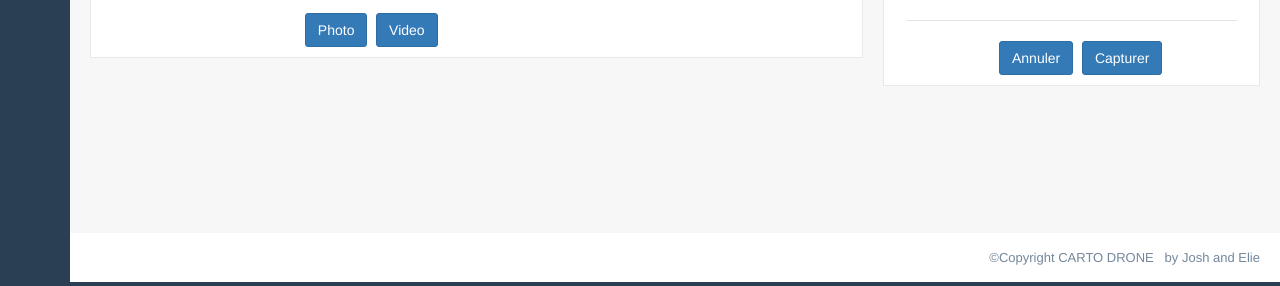
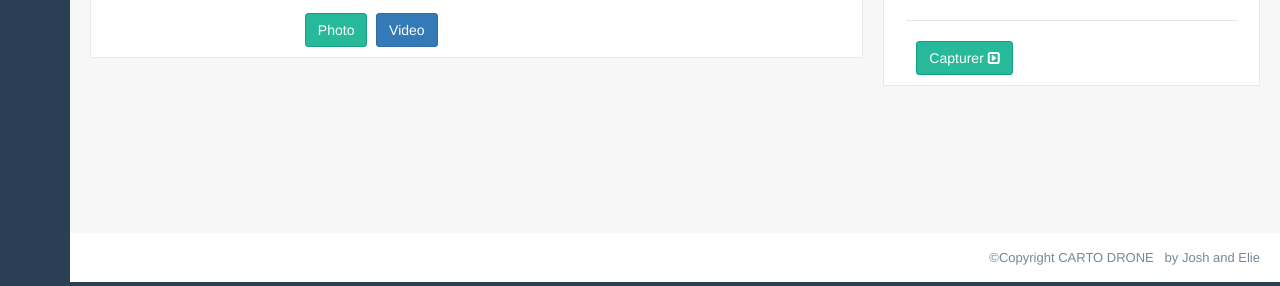
Before and after one commit to malengelajosue/alpha_soft, a Django app: template alpha/app/templates/app/stream.html in a window 1280 px wide. Shown: the part 540-826 px from the top of the page. Run offline with Django 3.2, Linux system fonts and the light colour scheme; the template is opened without the code that fills it, so the values that code supplies are empty; some libraries are stand-ins or nearby versions.

Commit message:
Codage de l'interface d'enregistrement

```diff
--- a/alpha/app/templates/app/stream.html
+++ b/alpha/app/templates/app/stream.html
@@ -63,7 +63,7 @@
                 <div class="ln_solid"></div>
                 <div class="form-group">
                     <div class="col-md-9 col-sm-9 col-xs-12 col-md-offset-3">
-                        <button type="button" class="btn btn-primary">Photo</button>
+                        <button type="button" class="btn btn-success">Photo</button>
 
                         <button type="button" class="btn btn-primary" data-toggle="modal" data-target=".bs-example-modal-sm">Video</button>
                     </div>
@@ -97,10 +97,8 @@
                 </div>
                 <div class="ln_solid"></div>
                 <div class="form-group">
-                    <div class="col-md-9 col-sm-9 col-xs-12 col-md-offset-3">
-                        <button type="button" class="btn btn-primary">Annuler</button>
-
-                        <button type="button" class="btn btn-primary" data-toggle="modal" data-target=".bs-example-modal-sm">Capturer</button>
+                    <div class="col-md-9 col-sm-9 col-xs-12 ">
+                        <button type="button" class="btn btn-success" data-toggle="modal" data-target=".bs-example-modal-sm">Capturer <i class="fa fa-caret-square-o-right"></i></button>
                     </div>
                 </div>
             </div>
@@ -109,7 +107,7 @@
 
 
     <div class="modal fade bs-example-modal-sm" tabindex="-1" role="dialog" aria-hidden="true">
-        <div class="modal-dialog modal-sm">
+        <div class="modal-dialog modal-md">
             <div class="modal-content">
 
                 <div class="modal-header">
@@ -118,7 +116,7 @@
                     <h4 class="modal-title" id="myModalLabel2">Informations</h4>
                 </div>
                 <div class="modal-body">
-                    <form>
+                    <form class="form-horizontal">
                         <label for="site_name">Nom du site:</label>
                         <input  type='text' class='form-control' name='site_name'/>
                         <label for="data_type">Type de prelevement:</label>
@@ -127,18 +125,25 @@
                             <option value='2'>Lineaire</option>
                             <option value='3'>Polygonal</option>
                         </select>
+                        <div>
+                            <label for="comment">Commentaire:</label>
+                        <textarea class="form-conmtrol" name="comment" rows="3">
 
+                        </textarea>
+                        </div>
                     </form>
                 </div>
                 <div class="modal-footer">
                     <button type="button" class="btn btn-default" data-dismiss="modal">Annuler</button>
-                    <button type="button" class="btn btn-primary">Valider</button>
+                    <button type="button" class="btn btn-success">Valider</button>
                 </div>
 
             </div>
         </div>
     </div>
     <!-- /modals -->
+
+
 </div>
 
 
```
